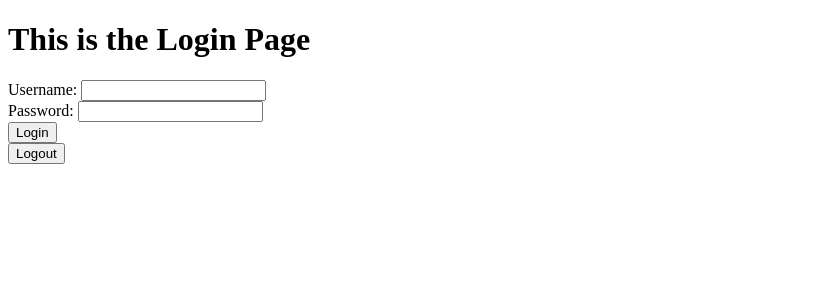
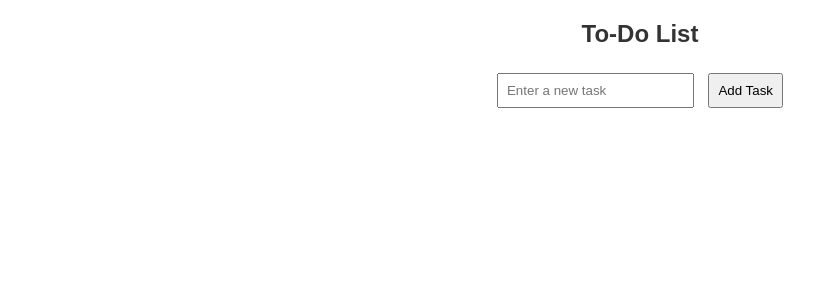
Before and after one commit to BasicallyManny/phppractice, a PHP site: page / in a window 1280 px wide. Shown: the top 300 px of the page, without its empty margins (0-838 px from the left). Run offline with PHP 8.4, Linux system fonts and the light colour scheme; data that the repository does not hold is empty.

Commit message:
implemented add and drop

```diff
--- a/db.php
+++ b/db.php
@@ -9,10 +9,7 @@ try {
     mysqli_report(MYSQLI_REPORT_ERROR | MYSQLI_REPORT_STRICT);
 
     // Create connection
-    $conn = mysqli_connect($servername, $username, $password, $database);
-
-    // If connected successfully
-    echo "Connected successfully";
+    $conn = new mysqli($servername, $username, $password, $database);
 
 } catch (mysqli_sql_exception $e) {
     echo "Error: " . $e->getMessage();
--- a/index.php
+++ b/index.php
@@ -1,57 +1,40 @@
 <?php
-session_start();
+require_once 'db.php'; // Include database connection
 
-// Handle logout
-if (isset($_POST['logout'])) {
-    session_unset();  // Clear session variables
-    session_destroy(); // Destroy session
+try {
+    // Fetch tasks using MySQLi
+    $result = $conn->query("SELECT * FROM tasks ORDER BY created_at DESC");
 
-    // Redirect back to the login page
-    header("Location: index.php");
-    exit();
+    // Fetch all rows as an associative array
+    $tasks = $result->fetch_all(MYSQLI_ASSOC);
+} catch (Exception $e) {
+    die("Database error: " . htmlspecialchars($e->getMessage(), ENT_QUOTES, 'UTF-8'));
 }
 ?>
+
 <!DOCTYPE html>
 <html lang="en">
 <head>
     <meta charset="UTF-8">
     <meta name="viewport" content="width=device-width, initial-scale=1.0">
-    <title>Login Page</title>
+    <title>To-Do List</title>
+    <link rel="stylesheet" href="style.css">
 </head>
 <body>
-    <h1>This is the Login Page</h1>
+    <h2>To-Do List</h2>
 
-    <?php
-    // Show logout message if it exists
-    if (isset($_SESSION['logout_message'])) {
-        echo "<p>" . $_SESSION['logout_message'] . "</p>";
-        unset($_SESSION['logout_message']); // Clear the message after displaying
-    }
-
-    if (isset($_POST['login'])) {
-        // Get input values safely
-        $username = filter_input(INPUT_POST, 'username', FILTER_SANITIZE_SPECIAL_CHARS);
-        $password = $_POST['password']; // Should be hashed if stored in a database
-
-        // Store username in session (but NOT password)
-        $_SESSION['username'] = $username;
-
-        echo "<p>Login successful! Welcome, " . $_SESSION['username'] . ".</p>";
-    }
-    ?>
-
-    <form action="" method="post">
-        <label for="username">Username:</label>
-        <input type="text" name="username" required><br>
-
-        <label for="password">Password:</label>
-        <input type="password" name="password" required><br>
-
-        <button type="submit" name="login">Login</button>
+    <form action="addtask.php" method="POST">
+        <input type="text" name="task" required placeholder="Enter a new task">
+        <button type="submit">Add Task</button>
     </form>
 
-    <form action="" method="post">
-        <button type="submit" name="logout">Logout</button>
-    </form>
+    <ul>
+        <?php foreach ($tasks as $task): ?>
+            <li>
+                <?= htmlspecialchars($task['task'], ENT_QUOTES, 'UTF-8') ?>
+                <a href="deltask.php?id=<?= urlencode($task['id']) ?>">❌</a>
+            </li>
+        <?php endforeach; ?>
+    </ul>
 </body>
 </html>
--- a/style.css
+++ b/style.css
@@ -0,0 +1,38 @@
+body {
+    font-family: Arial, sans-serif;
+    max-width: 400px;
+    margin: auto;
+    text-align: center;
+}
+
+h2 {
+    color: #333;
+}
+
+form {
+    margin-bottom: 20px;
+}
+
+input, button {
+    padding: 8px;
+    margin: 5px;
+}
+
+ul {
+    list-style: none;
+    padding: 0;
+}
+
+li {
+    background: #f4f4f4;
+    margin: 5px 0;
+    padding: 10px;
+    display: flex;
+    justify-content: space-between;
+    align-items: center;
+}
+
+a {
+    text-decoration: none;
+    color: red;
+}
```
Also changed, not shown: addtask.php (added, +11 -0 lines), deltask.php (added, +9 -0 lines).
